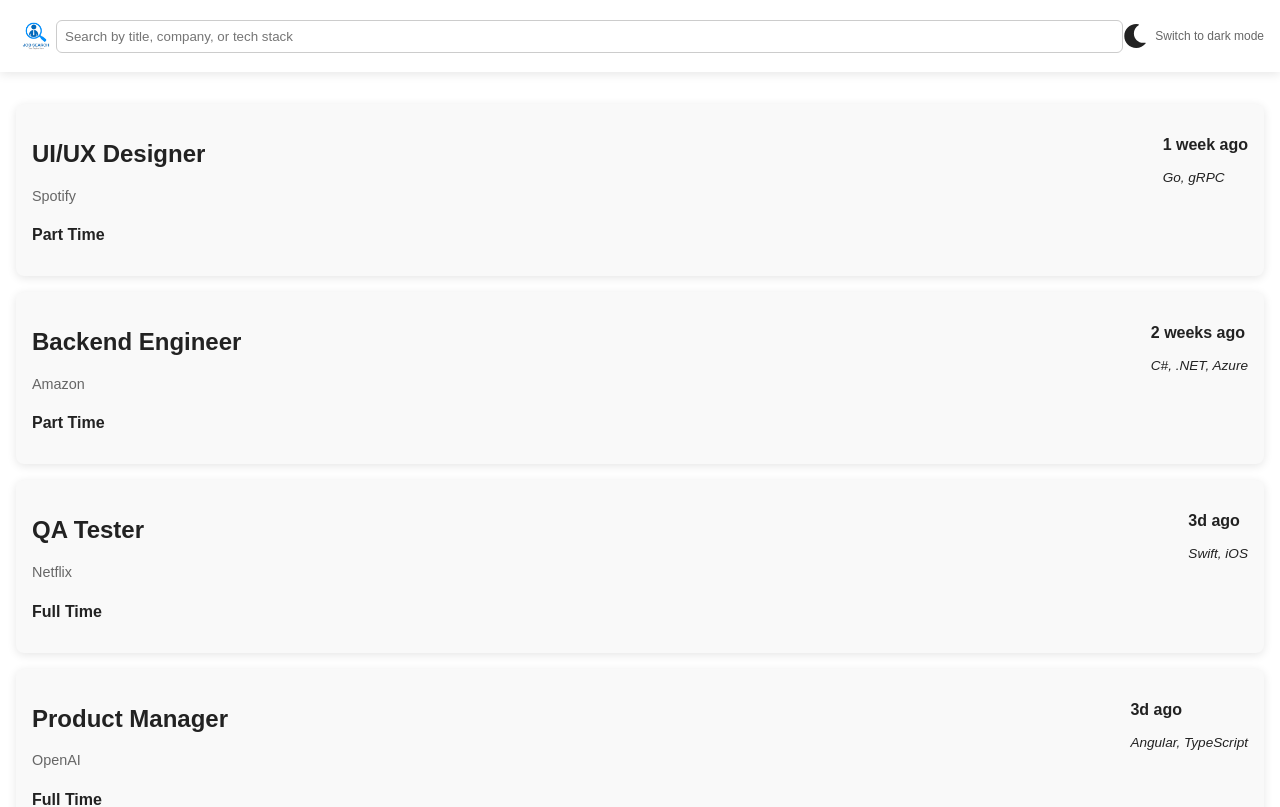
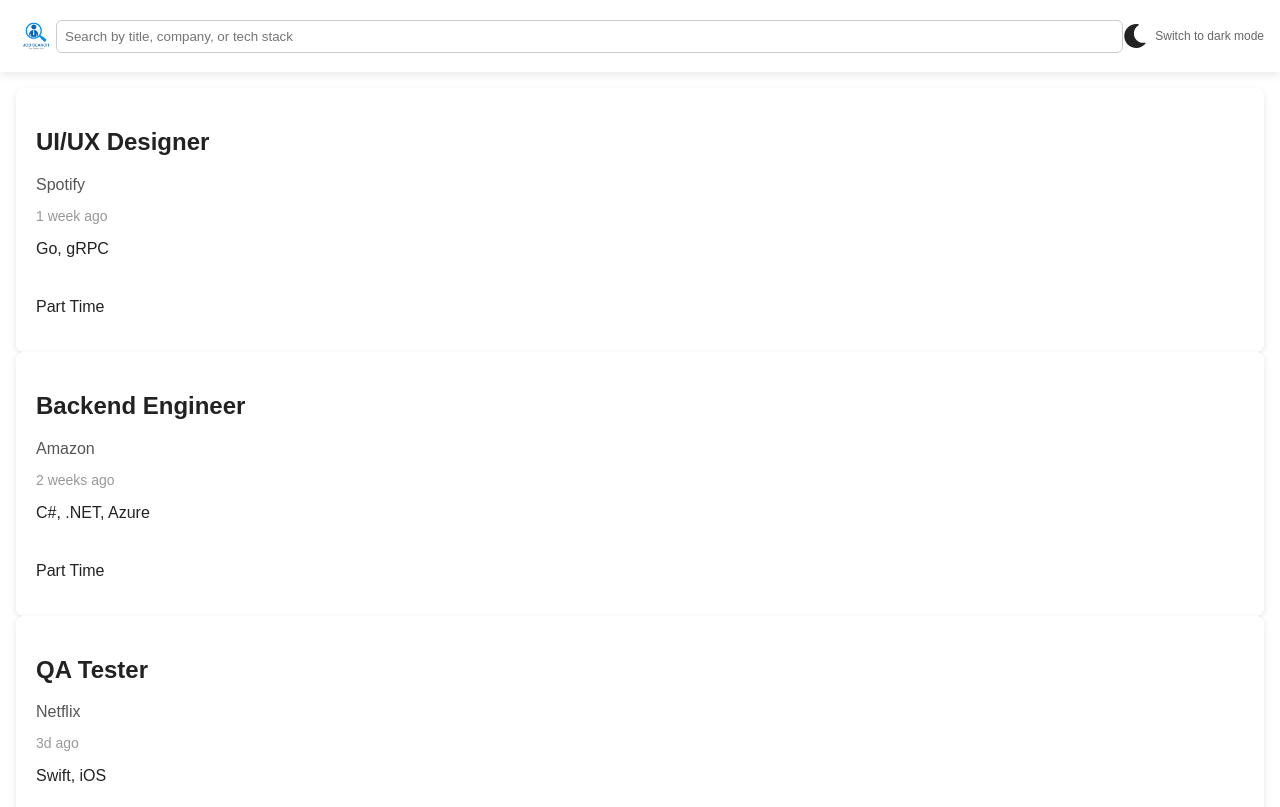
Before and after one commit to shubhranshu-bhardwaj/MinorProject, a React (Vite) app: page / in a window 1280 px wide. Shown: the top 807 px of the page. Built offline with nearby package versions, Linux system fonts and the light colour scheme.

Commit message:
Update JobCard.css

```diff
--- a/src/Components/JobCard.css
+++ b/src/Components/JobCard.css
@@ -1,35 +1,18 @@
 .job-card {
-  background: var(--card-bg);
-  padding: 1rem;
-  margin: 1rem 0;
+  background: white;
+  padding: 20px;
   border-radius: 8px;
   display: flex;
   flex-direction: column;
-  box-shadow: var(--shadow);
-  color: var(--text);
+  justify-content: space-between;
+  gap: 8px;
+  box-shadow: 0 2px 6px rgba(0,0,0,0.1);
 }
-
-.job-header {
+.card-header {
   display: flex;
   justify-content: space-between;
-  align-items: flex-start;
 }
-
-.company {
-  font-size: 0.9rem;
-  color: var(--subtext);
-}
-
-.posted {
-  font-weight: bold;
-}
-
-.tech-stack {
-  font-style: italic;
-  font-size: 0.85rem;
-}
-
-.employment-type {
-  margin-top: 0.5rem;
-  font-weight: 600;
-}
+.company { margin: 4px 0; color: #555; }
+.meta span { margin-right: 12px; color: #777; font-size: 14px; }
+.posted { color: #999; font-size: 14px; }
+.skills, .employment { color: #333; font-size: 15px; }
```
